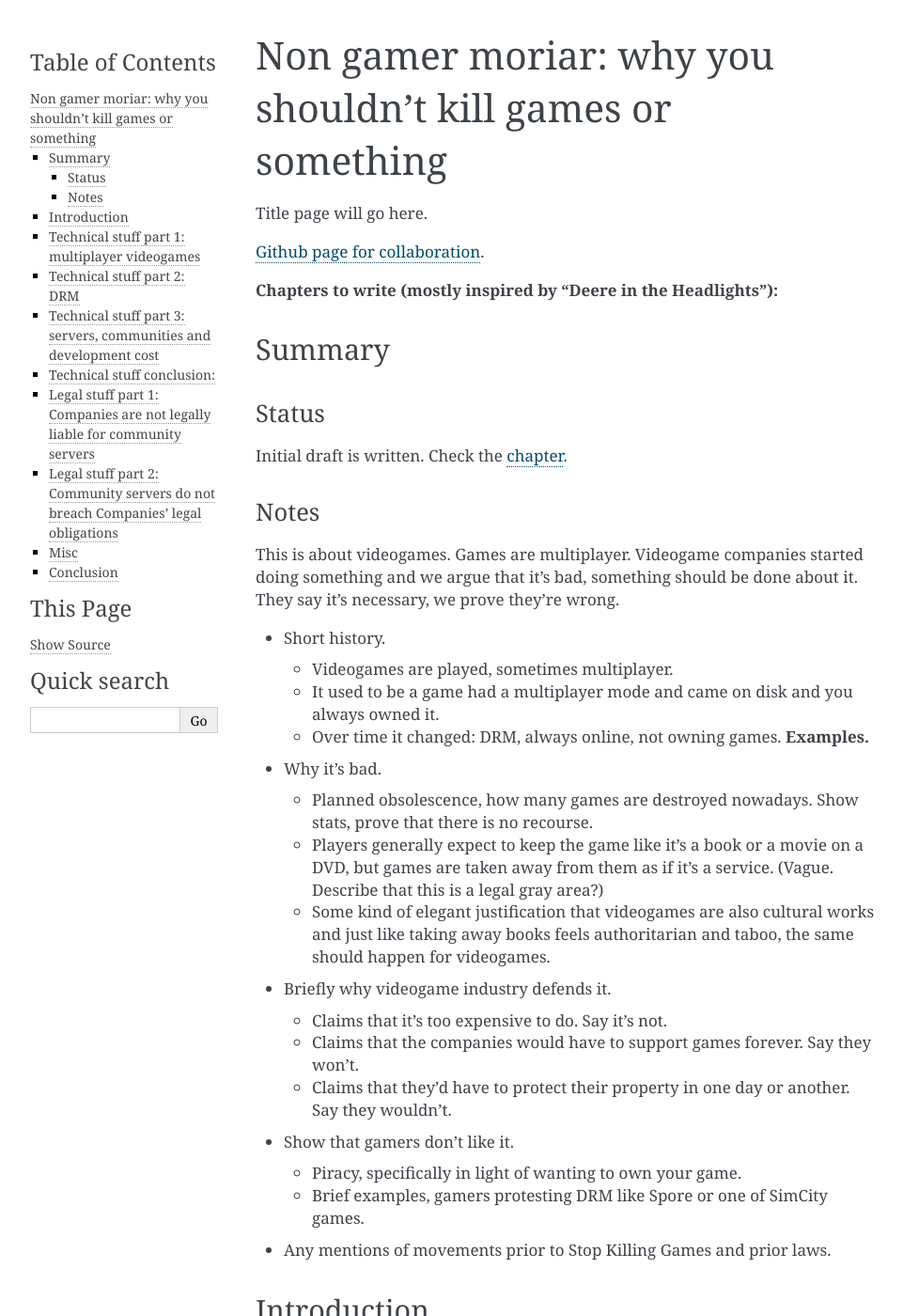
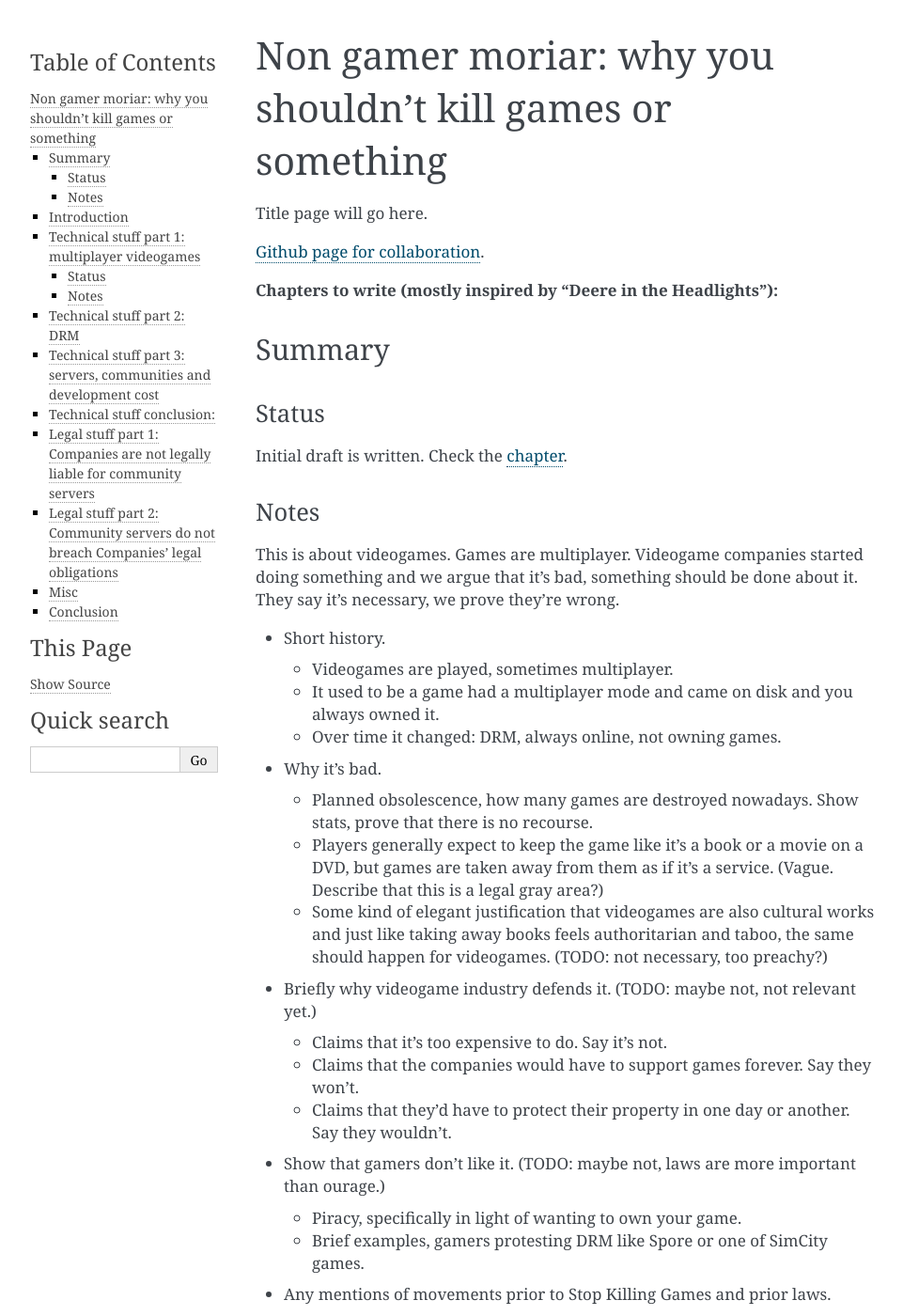
Before and after one commit to Wesmania/game-life-report, a Sphinx documentation site: the page built from source/index.rst, in a window 1280 px wide and 1400 px high. Shown: the whole window at 94% size, without its empty margins (148-1109 px from the left). Built offline with Sphinx 7.4.7, drawn with Linux system fonts in a browser that asks for light colours; some of the changed text lies outside the part shown.

Commit message:
Add a section that explains multiplayer games (#14)
Signed-off-by: Igor Kotrasinski <i.kotrasinsk@gmail.com>
Co-authored-by: Igor Kotrasinski <i.kotrasinsk@gmail.com>

```diff
--- a/source/Summary.rst
+++ b/source/Summary.rst
@@ -48,7 +48,8 @@
 keep forever, nor a service that the customer knows the duration of. This
 unclear status hurts customers, who buy video games expecting them to be goods,
 but whose games can (and often do) get broken by the publisher whenever it
-decides to shut down its servers. This report argues that:
+decides to shut down its servers. This report argues that [TODO I'm not
+satisfied with these points]:
 
 * The main issue is that publishers do not design their video games to still
   work after the publisher's servers are shut down,
--- a/source/index.rst
+++ b/source/index.rst
@@ -29,7 +29,7 @@
   * It used to be a game had a multiplayer mode and came on disk and you always
     owned it.
 
-  * Over time it changed: DRM, always online, not owning games. **Examples.**
+  * Over time it changed: DRM, always online, not owning games.
 
 * Why it's bad.
 
@@ -42,9 +42,9 @@
 
   * Some kind of elegant justification that videogames are also cultural works
     and just like taking away books feels authoritarian and taboo, the same
-    should happen for videogames.
+    should happen for videogames. (TODO: not necessary, too preachy?)
 
-* Briefly why videogame industry defends it.
+* Briefly why videogame industry defends it. (TODO: maybe not, not relevant yet.)
 
   * Claims that it's too expensive to do. Say it's not.
 
@@ -53,7 +53,8 @@
   * Claims that they'd have to protect their property in one day or another.
     Say they wouldn't.
 
-* Show that gamers don't like it.
+* Show that gamers don't like it. (TODO: maybe not, laws are more important
+  than ourage.)
 
   * Piracy, specifically in light of wanting to own your game.
 
@@ -96,6 +97,15 @@
 
 Technical stuff part 1: multiplayer videogames
 ----------------------------------------------
+
+Status
+^^^^^^
+
+Initial draft is partially written. Missing section with examples of community
+servers. Check the :ref:`chapter<Technical stuff part 1>`.
+
+Notes
+^^^^^
 
 * Videogames are programs you run on your computer and interact with. They can
   run only on your PC, or they can talk with other things on the Internet.
```
Also changed, not shown: source/Technical stuff part 1.rst (+77 -3 lines), source/assets/chess_example_1.png (added), source/assets/chess_example_2.png (added), source/assets/risk_screenshot.png (added), 3 other files.
